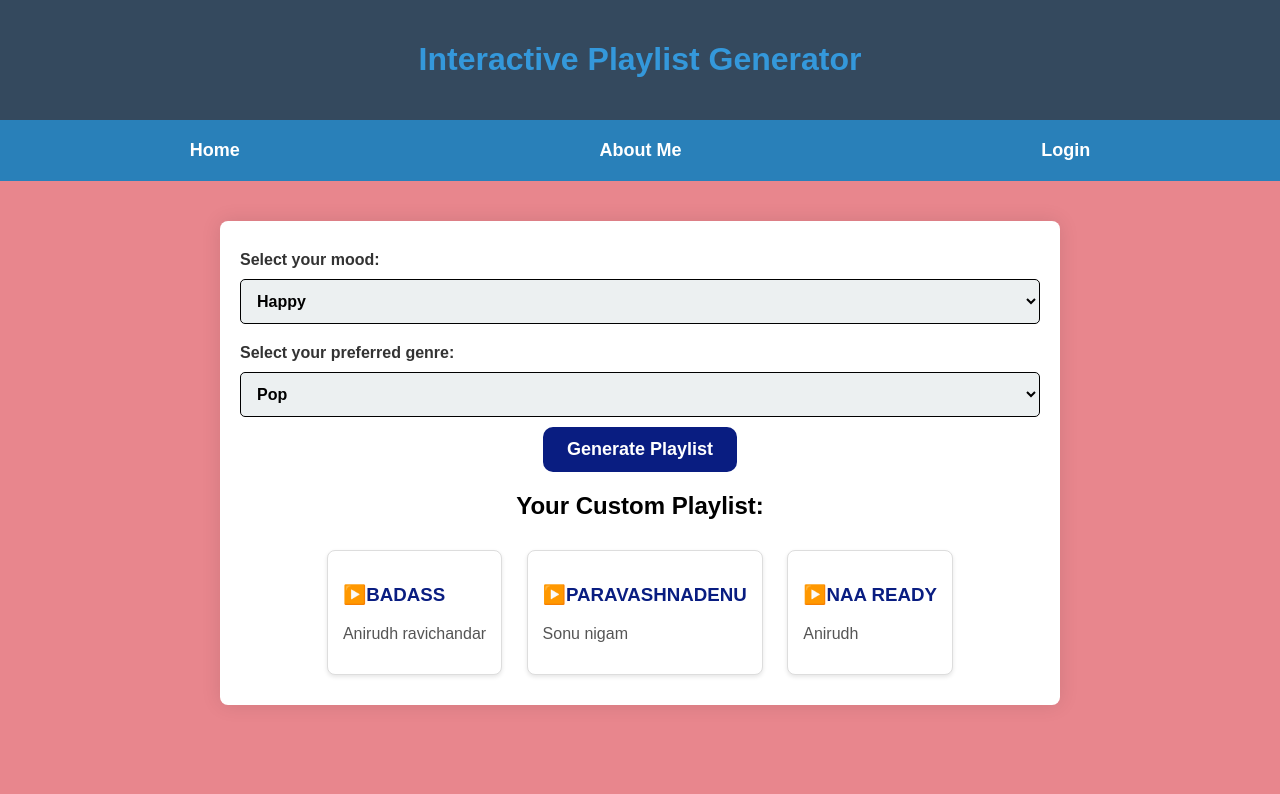
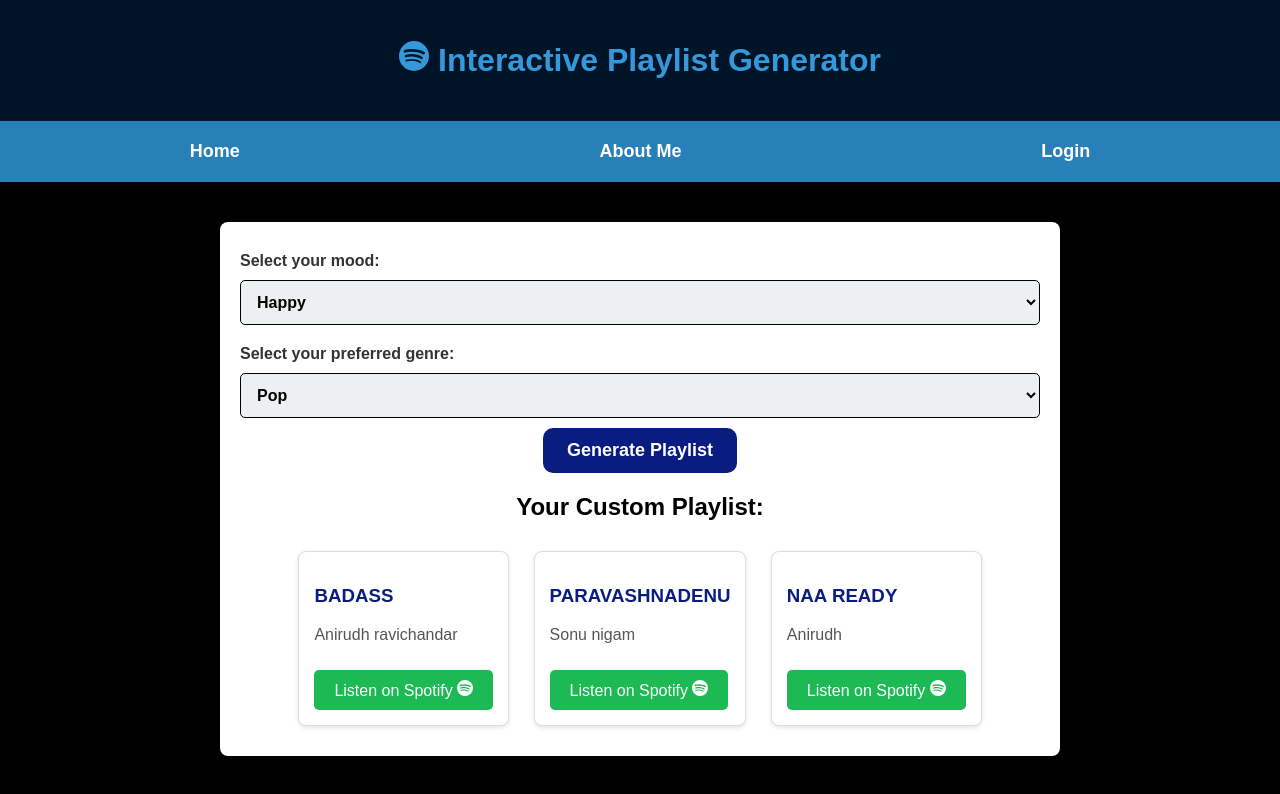
Before and after one commit to shashanksbs/musicplaylist, a plain HTML site: page index.html in a window 1280 px wide. Both pictures are taken after a click on the button "Generate Playlist". Drawn offline with Linux system fonts and the light colour scheme.

Commit message:
Update index.html

```diff
--- a/index.html
+++ b/index.html
@@ -7,7 +7,7 @@
     <style>
         body {
     font-family: 'Arial', sans-serif;
-            background-color: #cf04117a;
+    background-color: #000000;
     color: #ecf0f1;
     margin: 0;
     padding: 0;
@@ -15,7 +15,7 @@
 }
 
 header {
-            background-color: #34495e;
+    background-color: #001428;
     padding: 20px;
     text-align: center;
 }
@@ -39,7 +39,7 @@
 }
 
 nav a:hover {
-            background-color: #091d81;;
+    background-color: #091d81;
 }
 
 .container {
@@ -122,6 +122,7 @@
 .section p {
     color: #555;
 }
+
 #login-form {
     max-width: 300px;
     margin: 0 auto;
@@ -134,7 +135,7 @@
 #login-form label {
     display: block;
     margin-bottom: 8px;
-    color: #333;
+    color: #fff;
 }
 
 #login-form input {
@@ -162,12 +163,27 @@
 #login-form button:hover {
     background-color: #000000;
 }
+.song a {
+        display: inline-block;
+        margin-top: 10px;
+        padding: 10px 20px;
+        background-color: #1DB954; /* Spotify green color */
+        color: #ffffff;
+        text-decoration: none;
+        border-radius: 5px;
+        transition: background-color 0.3s ease;
+    }
 
+    .song a:hover {
+        background-color: #25D366; /* Slightly darker green on hover */
+    }
     </style>
 </head>
 <body>
     <header>
-        <h1>Interactive Playlist Generator</h1>
+        <h1><svg xmlns="http://www.w3.org/2000/svg" width="30" height="30" fill="currentColor" class="bi bi-spotify" viewBox="0 0 16 16">
+  <path d="M8 0a8 8 0 1 0 0 16A8 8 0 0 0 8 0m3.669 11.538a.5.5 0 0 1-.686.165c-1.879-1.147-4.243-1.407-7.028-.77a.499.499 0 0 1-.222-.973c3.048-.696 5.662-.397 7.77.892a.5.5 0 0 1 .166.686m.979-2.178a.624.624 0 0 1-.858.205c-2.15-1.321-5.428-1.704-7.972-.932a.625.625 0 0 1-.362-1.194c2.905-.881 6.517-.454 8.986 1.063a.624.624 0 0 1 .206.858m.084-2.268C10.154 5.56 5.9 5.419 3.438 6.166a.748.748 0 1 1-.434-1.432c2.825-.857 7.523-.692 10.492 1.07a.747.747 0 1 1-.764 1.288"/>
+</svg> Interactive Playlist Generator</h1>
     </header>
 
     <nav>
@@ -193,7 +209,7 @@
                     <option value="hiphop">Hip Hop</option>
                 </select>
 
-                <button onclick="generatePlaylist()" style="display: flex;">Generate Playlist</button>
+                <button onclick="generatePlaylist()" style="display: flex;">Generate Playlist </button>
             </div>
 
             <div id="playlist-display">
@@ -205,6 +221,8 @@
         <div class="container">
             <h2 style="color: #091d81;">About Me</h2><hr>
             <p style="font-weight: bold; color: #000000;">SHASHANK B S</p>
+            <p style="font-weight: bold; color: #000000;">SOMESH HK</p>
+            <p style="font-weight: bold; color: #000000;">JEEVAN LR</p>
         </div>
     </div>
 
@@ -232,13 +250,12 @@
         var playlistContainer = document.getElementById('playlist-display');
 
         var playlist = [
-                { title: '▶️BADASS', artist: 'Anirudh ravichandar' },
-                { title: '▶️PARAVASHNADENU', artist: 'Sonu nigam' },
-                { title: '▶️NAA READY', artist: 'Anirudh' },
+            { title: 'BADASS', artist: 'Anirudh ravichandar', spotifyLink: generateSpotifyLink('Anirudh ravichandar BADASS') },
+            { title: 'PARAVASHNADENU', artist: 'Sonu nigam', spotifyLink: generateSpotifyLink('Sonu nigam PARAVASHNADENU') },
+            { title: 'NAA READY', artist: 'Anirudh', spotifyLink: generateSpotifyLink('Anirudh NAA READY') },
         ];
 
         var playlistHTML = '<h2 style="color: black;">Your Custom Playlist:</h2>';
-
 
         if (playlist.length === 0) {
             playlistHTML += '<p>No songs found for the selected criteria.</p>';
@@ -248,6 +265,9 @@
                     <div class="song">
                         <h3>${song.title}</h3>
                         <p>${song.artist}</p>
+                        <a href="${song.spotifyLink}" target="_blank">Listen on Spotify <svg xmlns="http://www.w3.org/2000/svg" width="16" height="16" fill="currentColor" class="bi bi-spotify" viewBox="0 0 16 16">
+  <path d="M8 0a8 8 0 1 0 0 16A8 8 0 0 0 8 0m3.669 11.538a.5.5 0 0 1-.686.165c-1.879-1.147-4.243-1.407-7.028-.77a.499.499 0 0 1-.222-.973c3.048-.696 5.662-.397 7.77.892a.5.5 0 0 1 .166.686m.979-2.178a.624.624 0 0 1-.858.205c-2.15-1.321-5.428-1.704-7.972-.932a.625.625 0 0 1-.362-1.194c2.905-.881 6.517-.454 8.986 1.063a.624.624 0 0 1 .206.858m.084-2.268C10.154 5.56 5.9 5.419 3.438 6.166a.748.748 0 1 1-.434-1.432c2.825-.857 7.523-.692 10.492 1.07a.747.747 0 1 1-.764 1.288"/>
+</svg></a>
                     </div>
                 `;
             });
@@ -256,13 +276,17 @@
         playlistContainer.innerHTML = playlistHTML;
     }
 
+    function generateSpotifyLink(query) {
+        return `https://open.spotify.com/search/${encodeURIComponent(query)}`;
+    }
+
     function showSection(sectionId) {
         document.getElementById('playlist-section').style.display = 'none';
         document.getElementById('about-me-section').style.display = 'none';
         document.getElementById('login-section').style.display = 'none';
         document.getElementById(sectionId).style.display = 'block';
     }
+</script>
 
-    </script>
 </body>
 </html>
```
Lines whose indentation alone changed are shown as unchanged.
